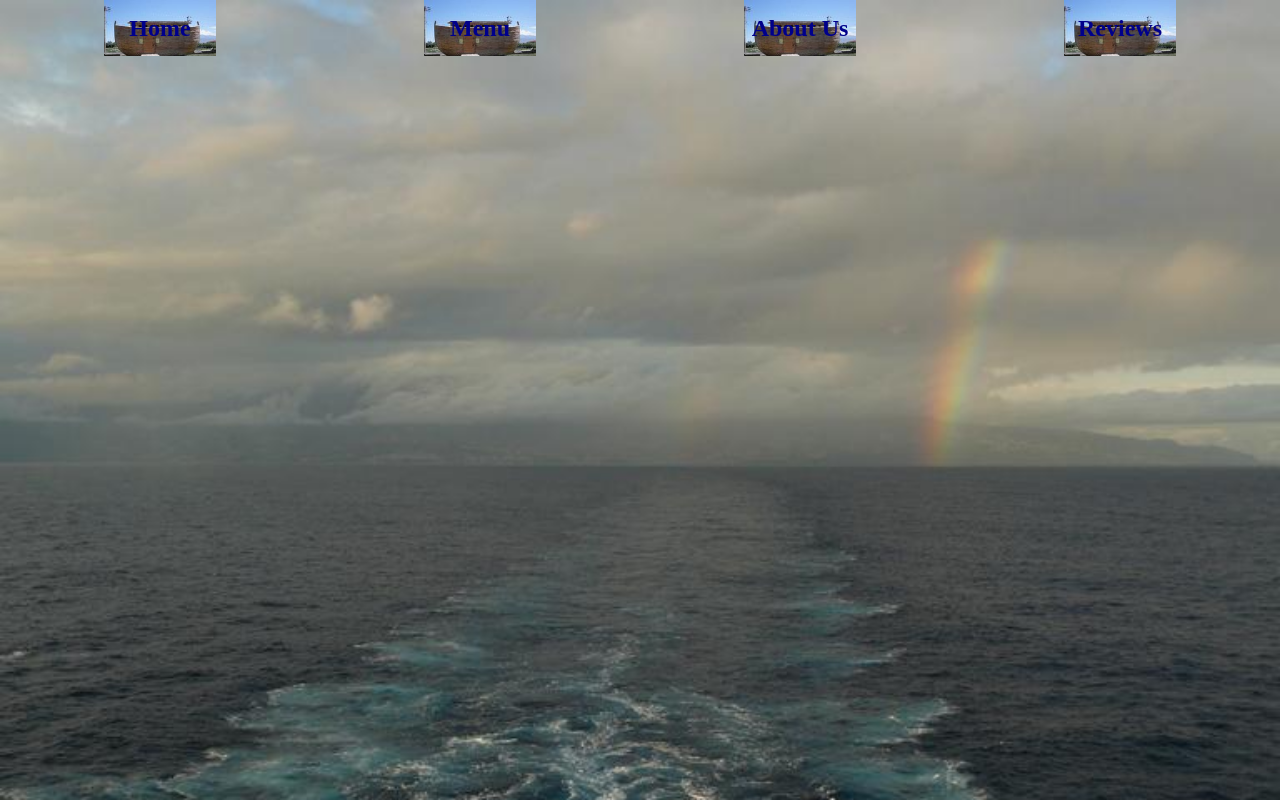
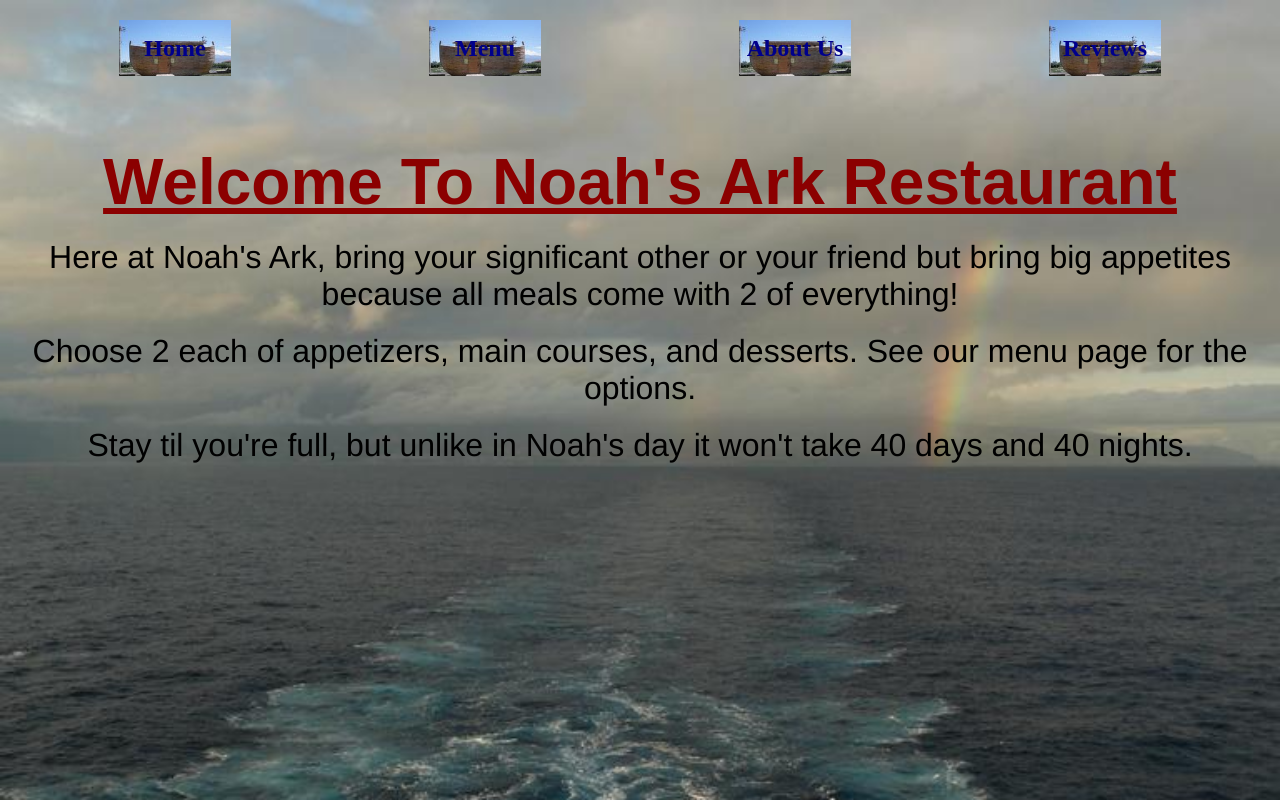
Before and after one commit to marr9880/top-restaurant-page, a website built with webpack: page src/template.html in a window 1280 px wide. Built offline with nearby package versions, Linux system fonts and the light colour scheme.

Commit message:
Added code in index.js for page load.

```diff
--- a/src/index.js
+++ b/src/index.js
@@ -1 +1,21 @@
 import "./styles.css";
+
+(function () {
+    const contentContainer = document.querySelector("#content");
+    const welcomeHeading = document.createElement("h1");
+    welcomeHeading.classList.add("welcome-heading");
+    welcomeHeading.textContent = "Welcome To Noah's Ark Restaurant";
+    const homeContent = document.createElement("div");
+    homeContent.classList.add("home-content");
+    const homePara1 = document.createElement("p");
+    homePara1.textContent = "Here at Noah's Ark, bring your significant other or your friend but bring big appetites because all meals come with 2 of everything!"
+    const homePara2 = document.createElement("p");
+    homePara2.textContent = "Choose 2 each of appetizers, main courses, and desserts. See our menu page for the options."
+    const homePara3 = document.createElement("p");
+    homePara3.textContent = "Stay til you're full, but unlike in Noah's day it won't take 40 days and 40 nights."
+    homeContent.appendChild(homePara1);
+    homeContent.appendChild(homePara2);
+    homeContent.appendChild(homePara3);
+    contentContainer.appendChild(welcomeHeading);
+    contentContainer.appendChild(homeContent);
+})();
--- a/src/styles.css
+++ b/src/styles.css
@@ -8,6 +8,7 @@
     display: flex;
     align-items: center;
     justify-content: space-around;
+    padding: 10px;
 }
 
 .nav-btn {
@@ -28,4 +29,34 @@
     border: none;
     height: 1fr;
     width: 1fr;
+    margin: 10px;
+    display: grid;
+    grid-template-rows: 1fr 4fr;
+    gap: 50px;
 }
+
+#content {
+    display: flex;
+    flex-direction: column;
+    justify-content: space-between;
+}
+
+.welcome-heading {
+    font-family: Arial, Helvetica, sans-serif;
+    font-size: 4rem;
+    font-weight: 800;
+    color: darkred;
+    text-decoration: underline;
+    text-align: center;
+}
+
+.home-content {
+    font-family: 'Franklin Gothic Medium', 'Arial Narrow', Arial, sans-serif;
+    font-size: 2rem;
+    font-weight: 200;
+}
+
+.home-content p {
+    margin: 20px 0;
+    text-align: center;
+}
```
